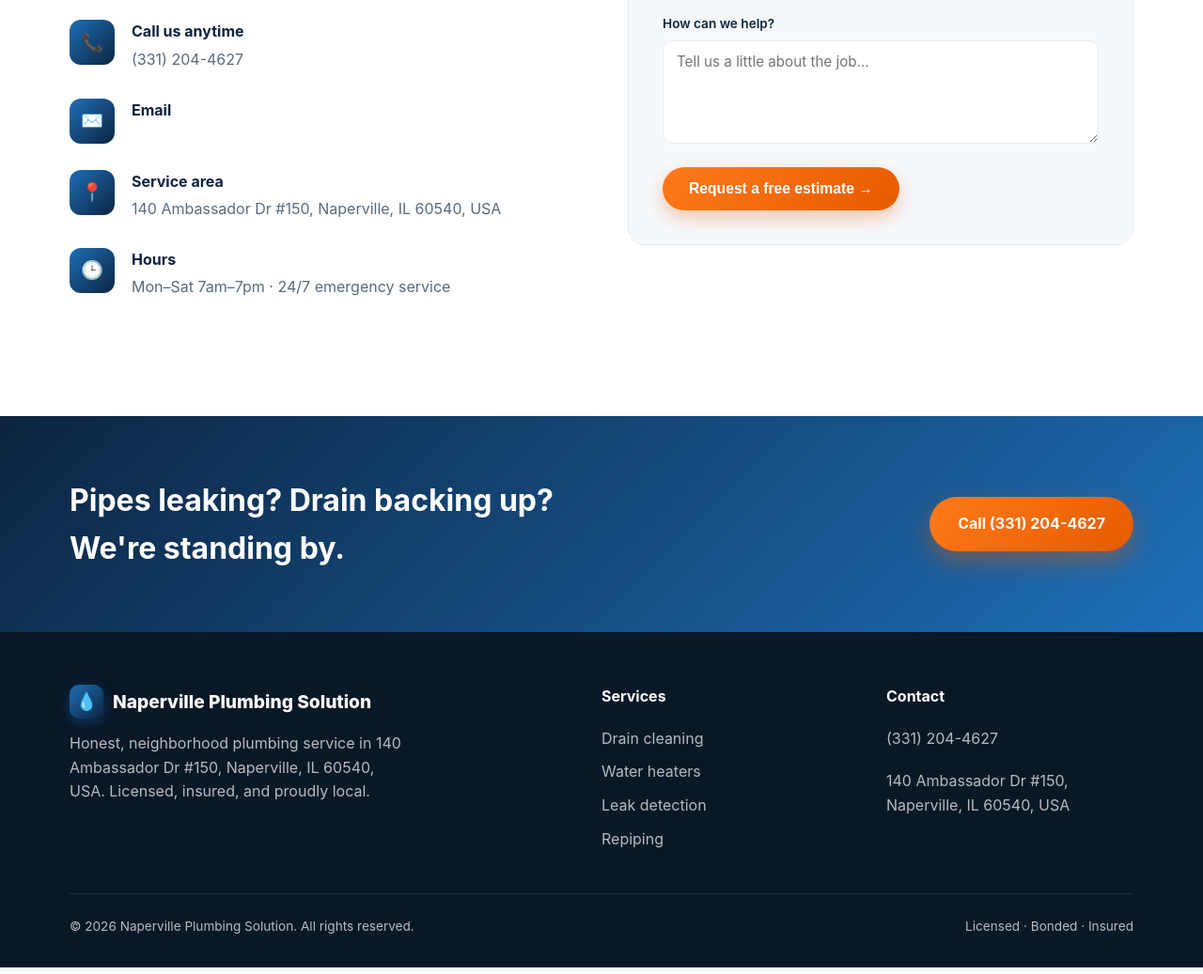
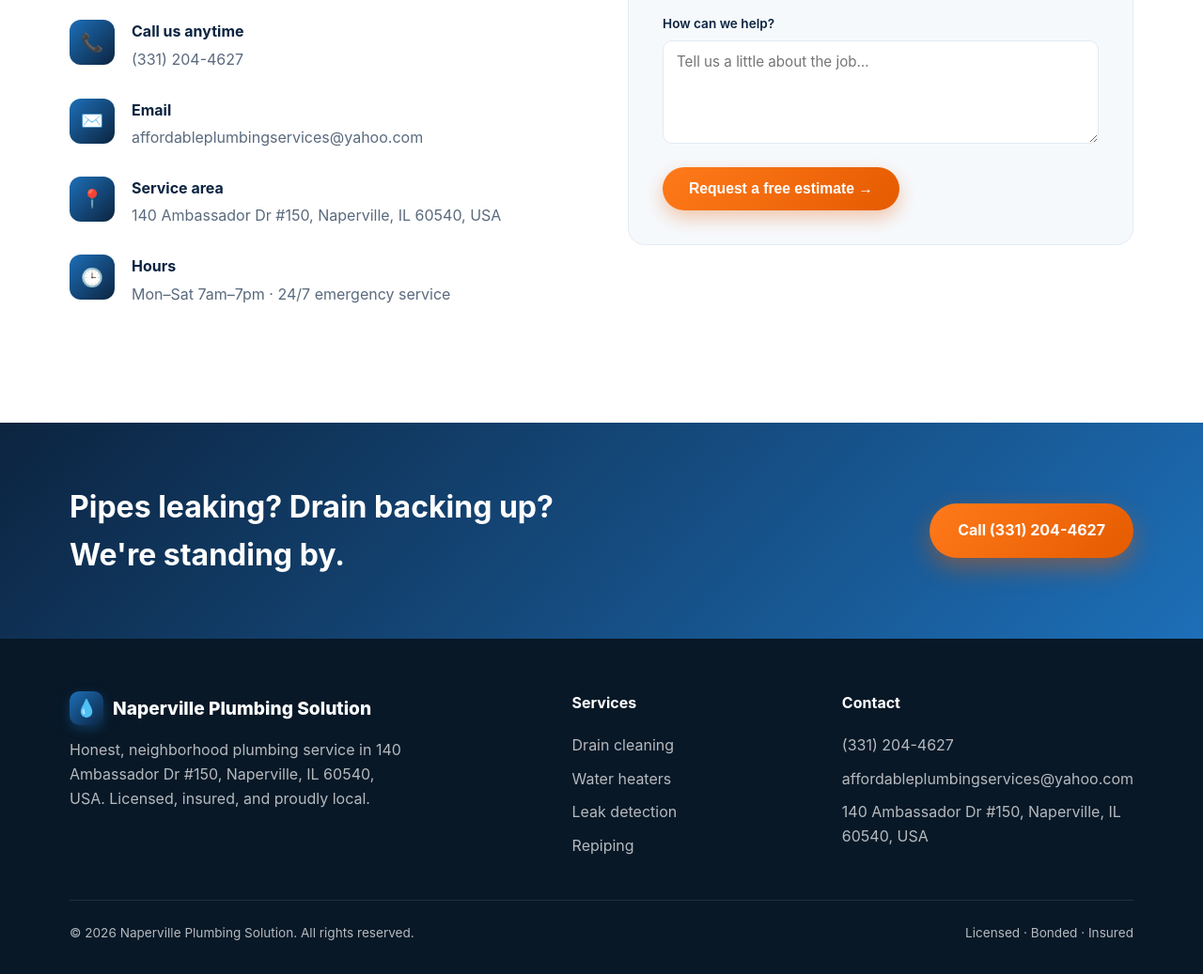
Before and after one commit to hyperframeco-ship-it/hyperframe-samples, a plain HTML site: page naperville-plumbing-solution/index.html in a window 1280 px wide. Shown: the part 3565-4602 px from the top of the page at 94% size. Drawn offline with Linux system fonts and the light colour scheme.

Commit message:
Add sample site for Naperville Plumbing Solution

```diff
--- a/naperville-plumbing-solution/index.html
+++ b/naperville-plumbing-solution/index.html
@@ -431,7 +431,7 @@
         </div>
         <div>
           <div class="ci-icon">✉️</div>
-          <div><strong>Email</strong><a href="mailto:"></a></div>
+          <div><strong>Email</strong><a href="mailto:affordableplumbingservices@yahoo.com">affordableplumbingservices@yahoo.com</a></div>
         </div>
         <div>
           <div class="ci-icon">📍</div>
@@ -484,7 +484,7 @@
         <h4>Contact</h4>
         <ul>
           <li><a href="tel:3312044627">(331) 204-4627</a></li>
-          <li><a href="mailto:"></a></li>
+          <li><a href="mailto:affordableplumbingservices@yahoo.com">affordableplumbingservices@yahoo.com</a></li>
           <li>140 Ambassador Dr #150, Naperville, IL 60540, USA</li>
         </ul>
       </div>
```
